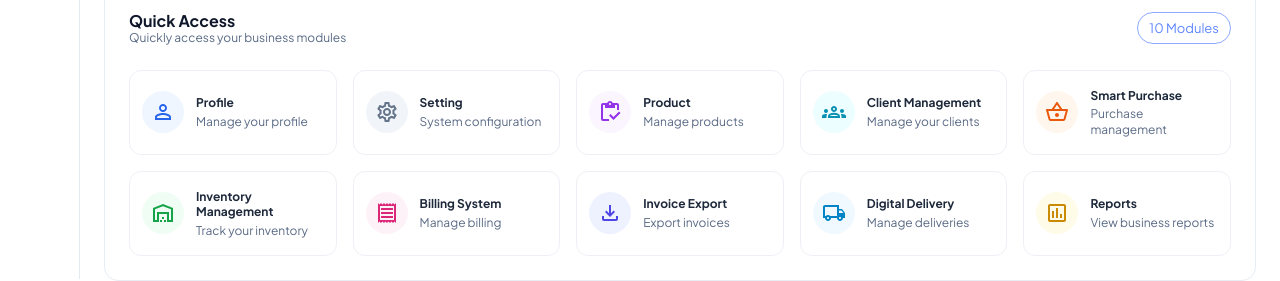
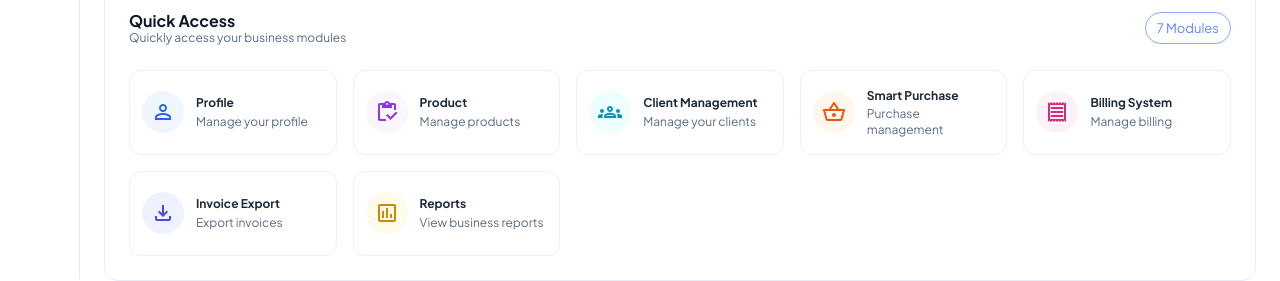
Before and after one commit to edeveloper313/pharmacy-nextjs, a Next.js app in the folder client/: page /dashboard in a window 1280 px wide. Shown: the part 521-802 px from the top of the page. Built offline with nearby package versions, Linux system fonts and the light colour scheme.

Commit message:
chore: Remove unused quick module items for cleaner dashboard navigation

```diff
--- a/client/src/app/(DashboardLayout)/dashboard/page.tsx
+++ b/client/src/app/(DashboardLayout)/dashboard/page.tsx
@@ -120,14 +120,7 @@ const quickModules = [
     bg: "#eff6ff",
     href: "/dashboard/profile",
   },
-  {
-    title: "Setting",
-    subtitle: "System configuration",
-    icon: <SettingsOutlined />,
-    color: "#64748b",
-    bg: "#f1f5f9",
-    href: "/dashboard/setting",
-  },
+
   {
     title: "Product",
     subtitle: "Manage products",
@@ -152,14 +145,7 @@ const quickModules = [
     bg: "#fff7ed",
     href: "/dashboard/smart-purchase",
   },
-  {
-    title: "Inventory Management",
-    subtitle: "Track your inventory",
-    icon: <WarehouseOutlined />,
-    color: "#16a34a",
-    bg: "#f0fdf4",
-    href: "/dashboard/inventory-management",
-  },
+
   {
     title: "Billing System",
     subtitle: "Manage billing",
@@ -176,14 +162,7 @@ const quickModules = [
     bg: "#eef2ff",
     href: "/dashboard/invoice-export",
   },
-  {
-    title: "Digital Delivery",
-    subtitle: "Manage deliveries",
-    icon: <LocalShippingOutlined />,
-    color: "#0284c7",
-    bg: "#f0f9ff",
-    href: "/dashboard/digital-delivery",
-  },
+
   {
     title: "Reports",
     subtitle: "View business reports",
```
